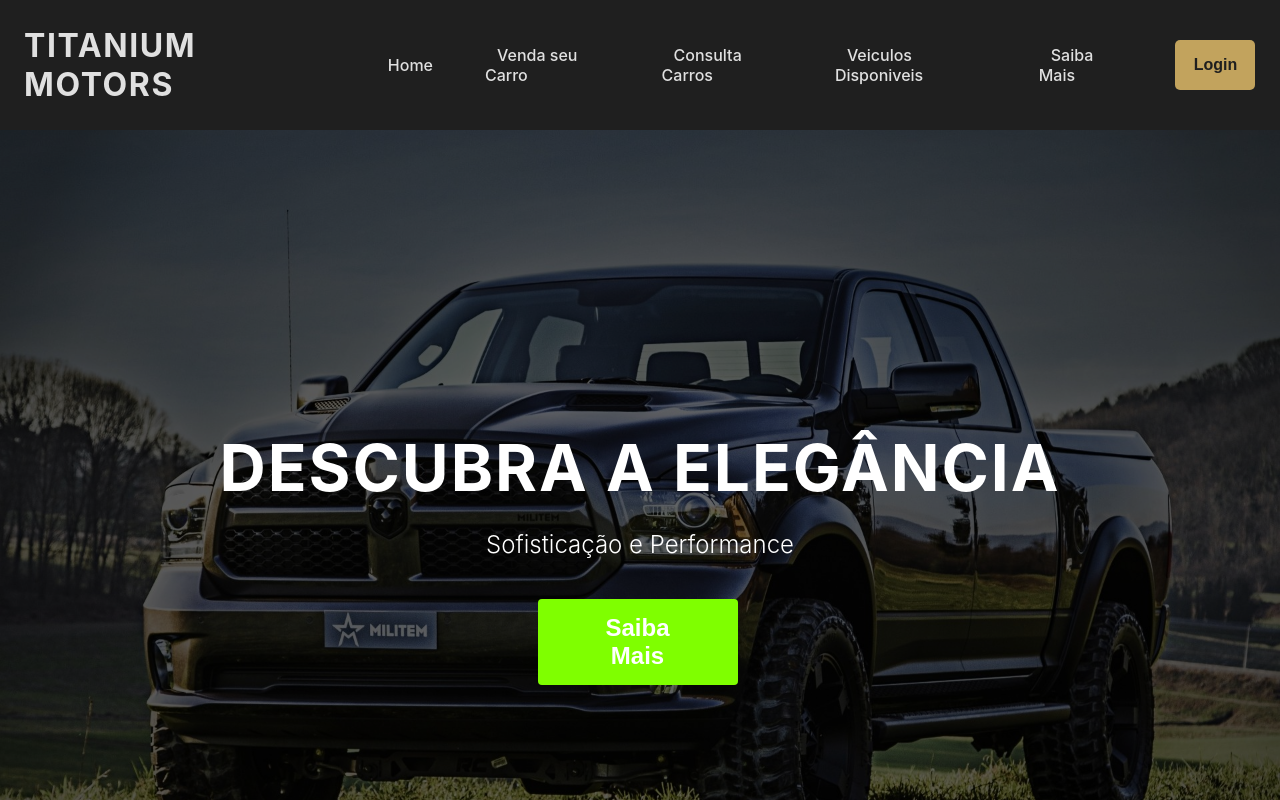
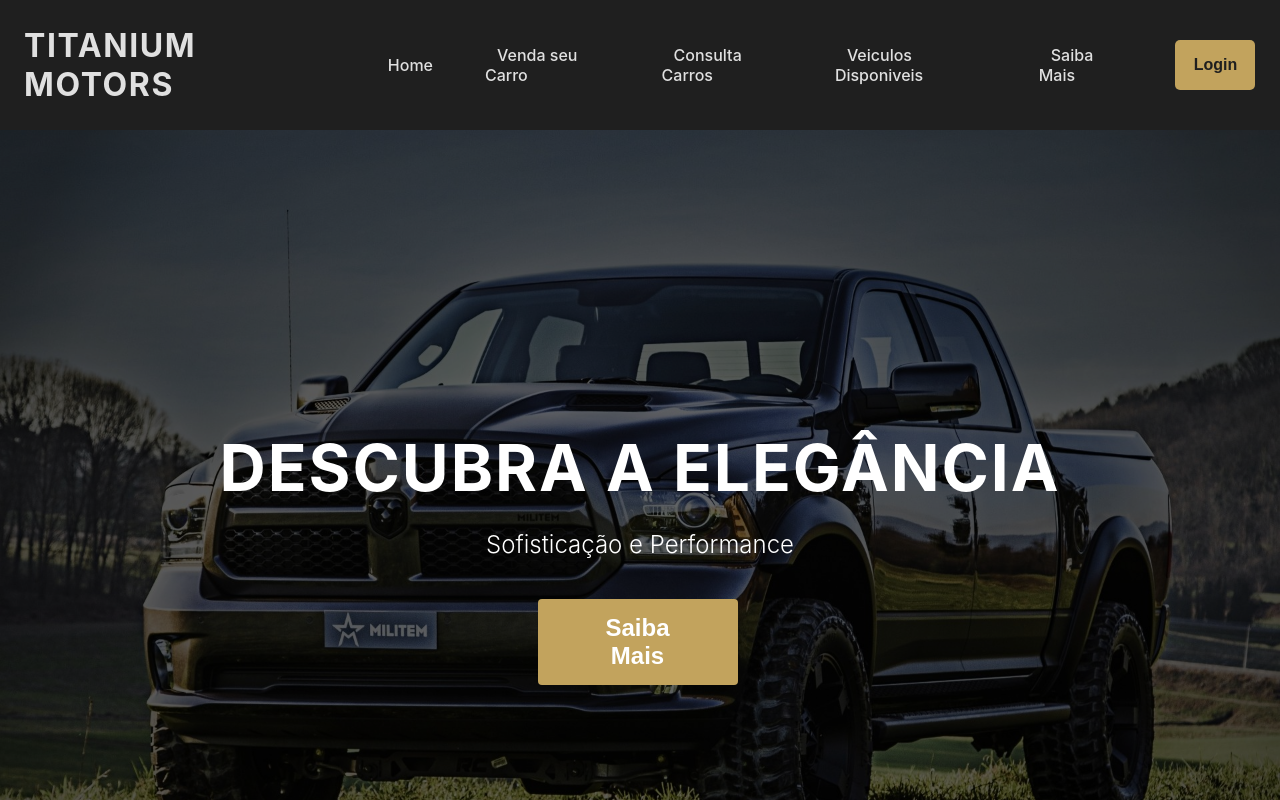
Before and after one commit to JoaoVictorBarros15/LojaCarros, a React (Create React App) app in the folder front/: page / in a window 1280 px wide. In both pictures the pointer is over the button "Saiba Mais". Shown: the top 800 px of the page. Built offline with nearby package versions, Linux system fonts and the light colour scheme.

Commit message:
agora um botao kkk

```diff
--- a/front/src/components/Home/Home.css
+++ b/front/src/components/Home/Home.css
@@ -63,5 +63,5 @@
 
 
   .home-button:hover {
-    background-color: chartreuse; /* Efeito de hover marcante */
+    background-color: #c2a35d; /* Efeito de hover marcante */
   }
```
